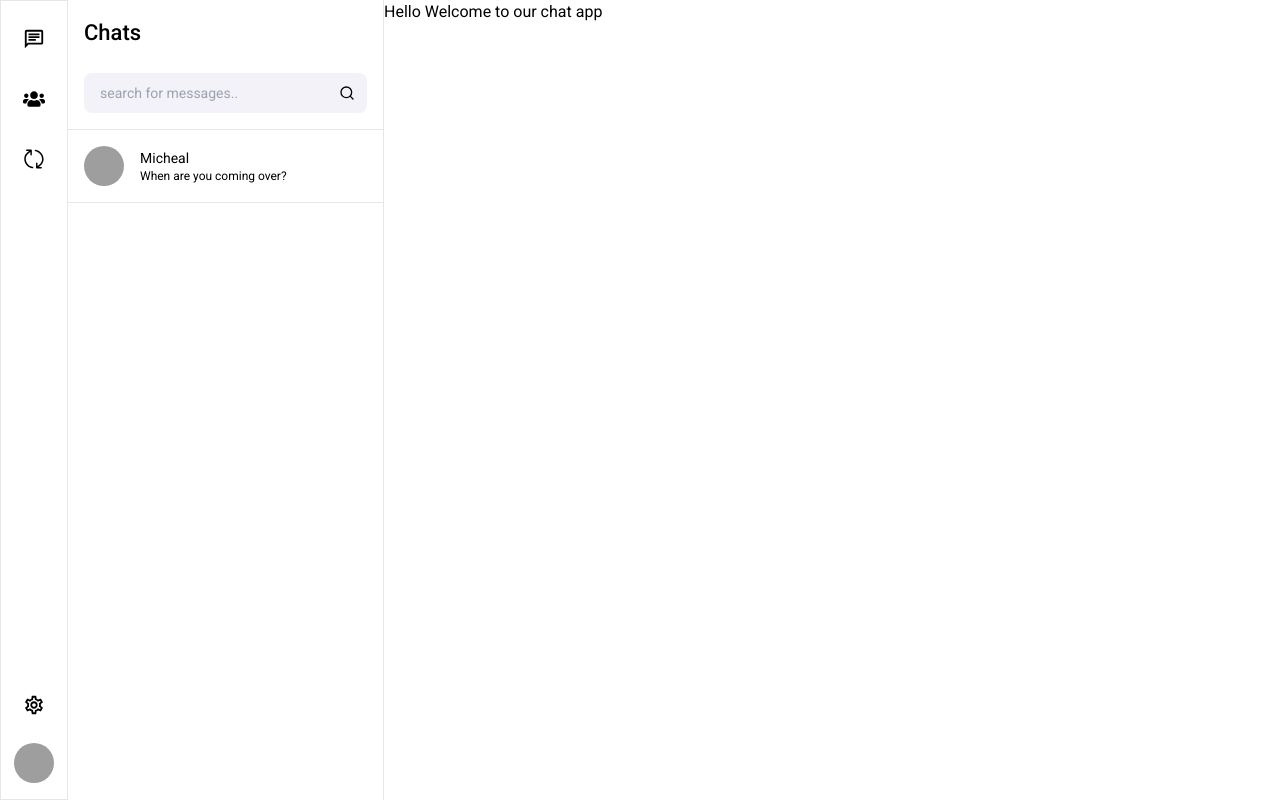
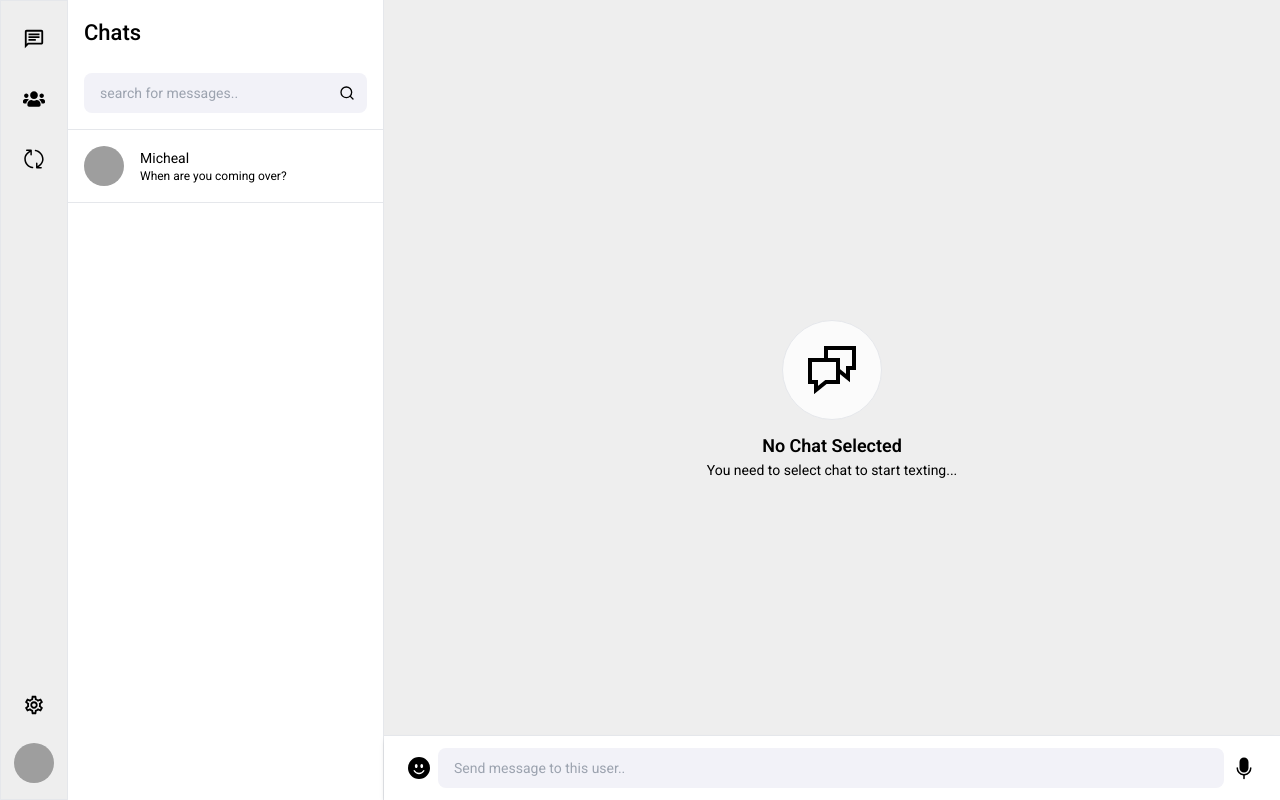
Before and after one commit to EA10-lite/XChat-client, a Next.js app: page / in a window 1280 px wide. Built offline with nearby package versions, Linux system fonts and the light colour scheme; grey boxes are pictures that could not be loaded.

Commit message:
working on the ui for chat

```diff
--- a/src/app/page.js
+++ b/src/app/page.js
@@ -1,9 +1,10 @@
 "use client"
+import { EmptyChatRoom } from '@/containers';
 import './globals.css';
 export default function Home() {
   return (
-    <div className="">
-      <h1> Hello Welcome to our chat app </h1>
+    <div className="w-full h-full">
+      <EmptyChatRoom />
     </div>
   );
 }
--- a/src/components/cards/Message.js
+++ b/src/components/cards/Message.js
@@ -3,7 +3,7 @@ import React from "react";
 const Message = ({ message }) => {
     return (
         <div className={`w-full flex mb-[4px] ${ message.senderId !== "xanix" ? "justify-start" : "justify-end"}`}>
-            <div className={`message-body max-w-[320px] p-3 rounded-[4px] bg-[#eeeeee] ${
+            <div className={`message-body max-w-[320px] p-3 rounded-[4px] bg-white ${
                 message.senderId !== "xanix" ? "text-left" : "text-right"
             }`}>
                 <p className="text-sm leading-[19px]"> { message.text } </p>
--- a/src/components/chat/ChatInput.js
+++ b/src/components/chat/ChatInput.js
@@ -5,7 +5,7 @@ import { MdSend } from "react-icons/md";
 import { EmojiMenu } from "../popovers";
 
 
-const ChatInput = () => {
+const ChatInput = ({ isDisabled=false }) => {
     const [message, setMessage] = useState("");
 
     return (
@@ -20,6 +20,7 @@ const ChatInput = () => {
                             placeholder="Send message to this user.."
                             value={message}
                             onChange={(e)=> setMessage(e.target.value)}
+                            disabled={isDisabled}
                         />
                     </div>
 
--- a/src/components/main/Sidebar.js
+++ b/src/components/main/Sidebar.js
@@ -11,7 +11,7 @@ const Sidebar = () => {
     return (
         <div className="sidebar w-full h-full bg-white border-r border-grey">
             <div className="flex w-full h-full">
-                <div className="sidebar-navigators w-[68px] py-4 h-full border border-r border-grey flex flex-col">
+                <div className="sidebar-navigators bg-[#eeeeee] w-[68px] py-4 h-full border border-r border-grey flex flex-col">
                     <div className="grow">
                         <ul className="flex flex-col items-center gap-4 justify-center">
                             <SidebarActionButtons
--- a/src/containers/ChatRoom.js
+++ b/src/containers/ChatRoom.js
@@ -3,7 +3,7 @@ import { ChatBody, ChatHeader, ChatInput } from "@/components/chat";
 
 const ChatRoom = () => {
     return (
-        <div className="chat-room h-full w-full relative flex flex-col">
+        <div className="chat-room bg-[#eeeeee] h-full w-full relative flex flex-col">
             <ChatHeader />
             <ChatBody />
             <ChatInput />
--- /dev/null
+++ b/src/containers/EmotyChatRoom.js
@@ -0,0 +1,24 @@
+import React from "react";
+import { ChatInput } from "@/components/chat";
+import { GrChatOption } from "react-icons/gr";
+
+
+const EmptyChatRoom = () => {
+    return (
+        <div className="empty-chat-room bg-[#eeeeee] h-full w-full relative flex flex-col">
+            <div className="grow empty-body flex flex-col items-center justify-center">
+                <div className="bg-white bg-opacity-75 border border-grey w-[100px] h-[100px] rounded-full flex items-center justify-center mb-[12px]">
+                    <GrChatOption className="text-[48px]" />
+                </div>
+                <h4 className="text-lg font-[600]"> No Chat Selected </h4>
+                <p className="text-sm"> You need to select chat to start texting... </p>
+            </div>
+
+            <ChatInput
+                isDisabled={true}
+            />
+        </div>
+    )
+}
+
+export default EmptyChatRoom;
--- a/src/containers/index.js
+++ b/src/containers/index.js
@@ -1,3 +1,4 @@
 export { default as Chats } from "./Chats";
 export { default as Messages } from "./Messages";
 export { default as ChatRoom } from "./ChatRoom";
+export { default as EmptyChatRoom } from "./EmotyChatRoom";
```
